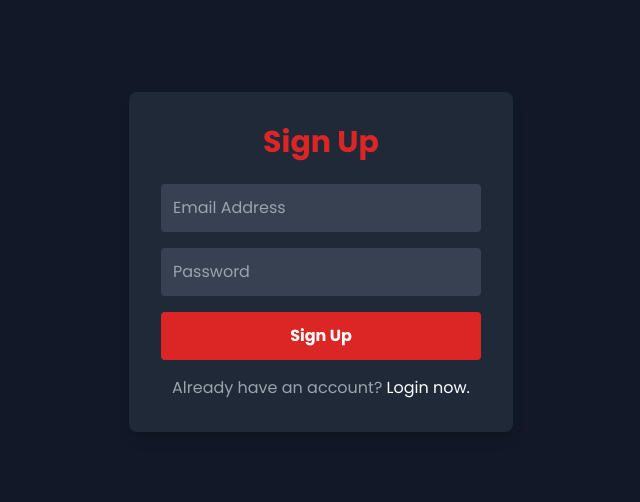
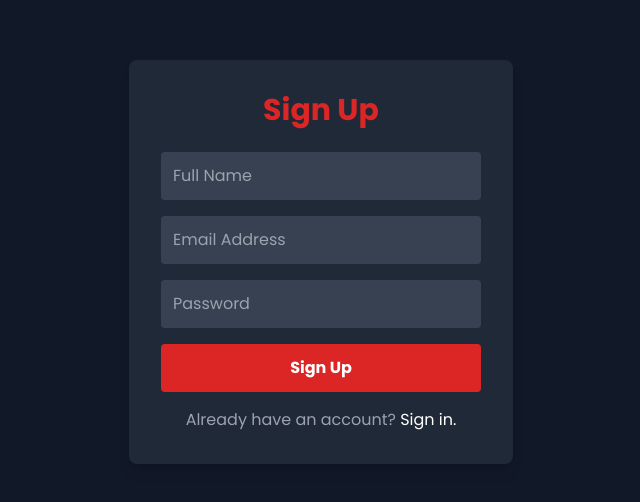
Before and after one commit to prashantmondhe/netflix-clone, a React (Vite) app: page /signup in a window 1280 px wide. Shown: the part 138-640 px from the top of the page, without its empty margins (319-959 px from the left). Built offline with nearby package versions, Linux system fonts and the light colour scheme.

Commit message:
10th commit

```diff
--- a/index.html
+++ b/index.html
@@ -5,7 +5,7 @@
     <meta name="viewport" content="width=device-width, initial-scale=1.0" />
     <title>Entertainment App</title>
 
-    <!-- ही एक ओळ टाकल्यामुळे तुमचे Tailwind CSS काम करू लागेल आणि मजकूर दिसेल -->
+
     <script src="https://cdn.tailwindcss.com"></script>
 
   </head>
--- a/src/pages/SignUp.jsx
+++ b/src/pages/SignUp.jsx
@@ -1,7 +1,9 @@
+
 import React, { useState } from 'react';
 import { Link, useNavigate } from 'react-router-dom';
 
 function SignUp() {
+  const [name, setName] = useState('');
   const [email, setEmail] = useState('');
   const [password, setPassword] = useState('');
   const navigate = useNavigate();
@@ -10,24 +12,26 @@ function SignUp() {
     e.preventDefault();
 
     try {
-
+      // 💡 लक्ष द्या: इंटरनेटवर टाकण्यापूर्वी इथे तुमचा लाईव्ह बॅकएंड URL टाका.
+      // (उदा. 'https://tumcha-backend.netlify.app/.netlify/functions/api/signup')
       const response = await fetch('http://localhost:8888/.netlify/functions/api/signup', {
         method: 'POST',
         headers: { 'Content-Type': 'application/json' },
-        body: JSON.stringify({ email, password })
+        body: JSON.stringify({ name, email, password })
       });
 
       const data = await response.json();
 
       if (response.ok) {
-        alert("Account created successfully! 🎉 Now please Login.");
+        alert("Account created successfully! 🎉 Please Sign In.");
+
         navigate('/');
       } else {
         alert("Error: " + data.message);
       }
     } catch (error) {
       console.error("Signup failed:", error);
-      alert("Network Error! Please try again.");
+      alert("Network Error! Please check your backend connection.");
     }
   };
 
@@ -37,6 +41,14 @@ function SignUp() {
         <h1 className="text-3xl font-bold mb-6 text-center text-red-600">Sign Up</h1>
 
         <form onSubmit={handleSignUp} className="flex flex-col gap-4">
+          <input
+            type="text"
+            placeholder="Full Name"
+            className="p-3 rounded bg-gray-700 text-white focus:outline-none focus:ring-2 focus:ring-red-600"
+            value={name}
+            onChange={(e) => setName(e.target.value)}
+            required
+          />
           <input
             type="email"
             placeholder="Email Address"
@@ -61,7 +73,7 @@ function SignUp() {
         </form>
 
         <p className="mt-4 text-gray-400 text-center">
-          Already have an account? <Link to="/" className="text-white hover:underline">Login now.</Link>
+          Already have an account? <Link to="/" className="text-white hover:underline">Sign in.</Link>
         </p>
       </div>
     </div>
```
Also changed, not shown: 1 other file (tests, documents, lock files or other folders).
